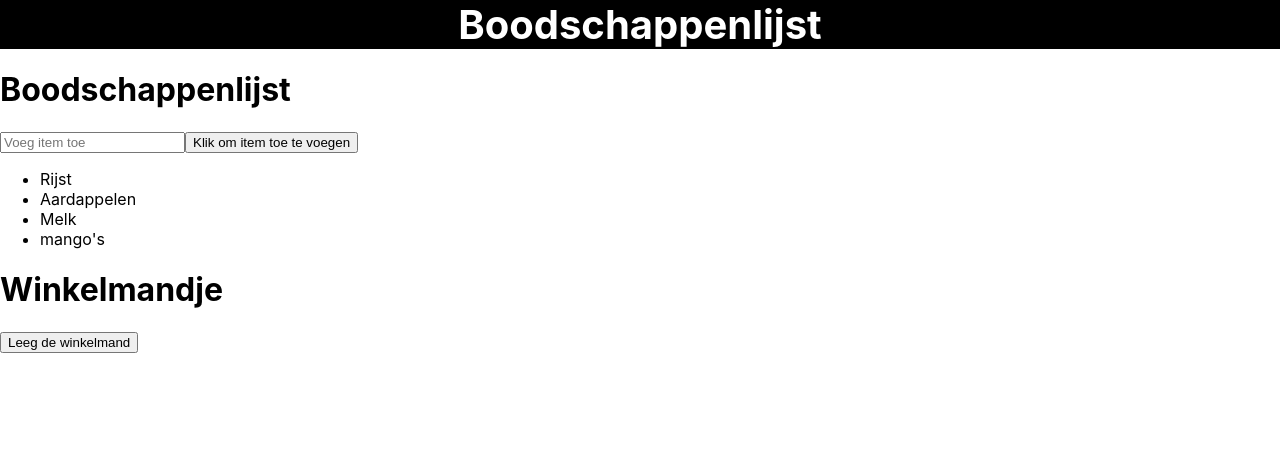
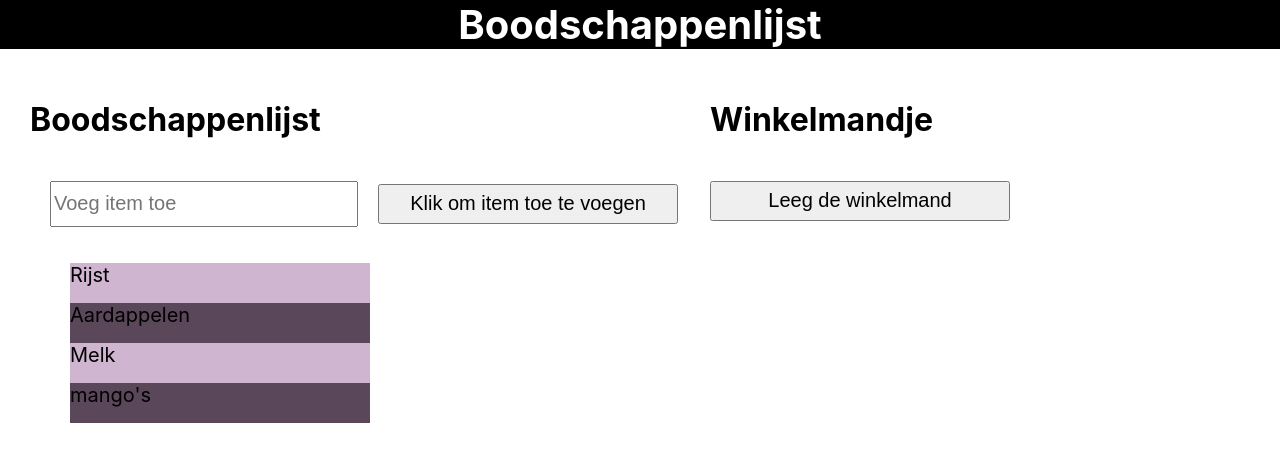
Before and after one commit to paul00000000003/opdracht33test, a React (Create React App) app: page / in a window 1280 px wide. Shown: the top 462 px of the page. Built offline with nearby package versions, Linux system fonts and the light colour scheme.

Commit message:
wijzigingen

```diff
--- a/src/components/list.css
+++ b/src/components/list.css
@@ -5,4 +5,63 @@
   color: white;
   text-align: center;
 }
+
+.lijstjes {
+  width: 1300px;
+  display: -webkit-box;
+  display: -ms-flexbox;
+  display: flex;
+}
+
+.lijstje {
+  margin: 30px;
+  width: 650px;
+}
+
+.lijstje2 {
+  width: 500px;
+  margin-top: 30px;
+}
+
+.list-item,
+.mandje-item,
+#nieuwItem {
+  width: 300px;
+  height: 2em;
+  font-size: 20px;
+  list-style-type: none;
+}
+
+#nieuwItem {
+  margin: 20px;
+}
+
+#toevoegKnop {
+  height: 2em;
+  width: 300px;
+  font-size: 20px;
+}
+
+#deleteKnop {
+  height: 2em;
+  width: 300px;
+  font-size: 20px;
+  margin-top: 20px;
+}
+
+.list-item:nth-child(odd) {
+  background-color: #cfb5cf;
+}
+
+.list-item:nth-child(even) {
+  background-color: #5a475a;
+}
+
+.mandje-item:nth-child(odd) {
+  background-color: #454564;
+}
+
+.mandje-item:nth-child(even) {
+  background-color: blue;
+}
 /*# sourceMappingURL=list.css.map */
--- a/src/components/list.scss
+++ b/src/components/list.scss
@@ -5,3 +5,65 @@
     color: white;
     text-align: center;
 }
+
+.lijstjes {
+    width: 1300px;
+    display: -webkit-box;
+    display: -ms-flexbox;
+    display: flex;
+}
+
+.lijstje {
+    margin: 30px;
+    width: 650px;
+}
+
+.lijstje2 {
+    width: 500px;
+    margin-top: 30px;
+}
+
+.list-item,
+.mandje-item,
+#nieuwItem {
+    width: 300px;
+    height: 2em;
+    font-size: 20px;
+    list-style-type: none;
+}
+
+#nieuwItem {
+    margin: 20px;
+}
+
+#toevoegKnop {
+    height: 2em;
+    width: 300px;
+    font-size: 20px;
+}
+
+#deleteKnop {
+    height: 2em;
+    width: 300px;
+    font-size: 20px;
+    margin-top: 20px;
+}
+
+.list-item:nth-child(odd) {
+    background-color: #cfb5cf;
+}
+
+.list-item:nth-child(even) {
+    background-color: #5a475a;
+}
+
+.mandje-item:nth-child(odd) {
+    background-color: #454564;
+}
+
+.mandje-item:nth-child(even) {
+    background-color: blue;
+}
+
+
+/*# sourceMappingURL=list.css.map */
```
Also changed, not shown: 1 other file (tests, documents, lock files or other folders).
